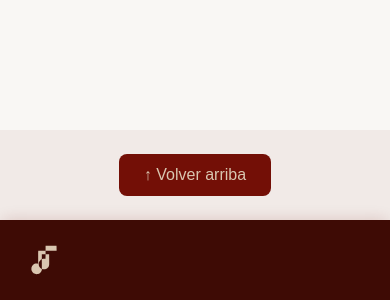
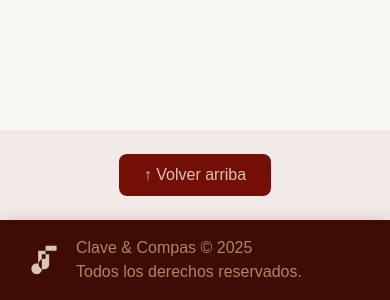
Before and after one commit to toniix/Projecto-Integrador-Frontend, a React (Vite) app: page / in a window 390 px wide. Shown: the part 1270-1570 px from the top of the page. Built offline with nearby package versions, Linux system fonts and the light colour scheme; no server answers.

Commit message:
Se hicieron correcciones en footer  On branch kateryn 	modified:   components/common/Footer.jsx

```diff
--- a/src/components/common/Footer.jsx
+++ b/src/components/common/Footer.jsx
@@ -1,12 +1,8 @@
-import { useState } from "react";
 import { Link } from "react-router-dom";
-import { Menu, X } from "lucide-react";
 import Logo1 from "/img/logo1.svg";
-import Button from "./Button";
 
 function Footer() {
-  //const [isMenuOpen, setIsMenuOpen] = useState(false);
-  return (
+    return (
     <footer className="bottom-0 left-0 right-0 bg-[#3e0b05] shadow-[0_-2px_15px_-3px_rgba(115,15,6,0.2)] z-50">
         <div className="max-w-7xl mx-auto px-4 sm:px-6 lg:px-8">
             <div className="flex items-center justify-start h-20">
@@ -14,10 +10,10 @@ function Footer() {
                 <Link to={"/"} className="group flex items-center space-x-3 transition-transform duration-300 hover:-translate-y-0.5">
                     <div className="flex items-center space-x-3">
                         <img src={Logo1} alt="Logo" className="w-10 h-10" />
-                        <span className="text-[#b08562] hidden sm:block">
+                        <span className="text-[#b08562]">
                         Clave & Compas © 2025 <br />
                         Todos los derechos reservados.
-                        </span> {/* Añadir el texto al lado del logo */}
+                        </span>
                     </div>
                 </Link>
             </div>
@@ -26,9 +22,4 @@ function Footer() {
   );
 }
 
-//Responsive
-//Crear rama
-//Push de la rama
-//Merge a dev??? Consultar antes
-
 export default Footer;
```
